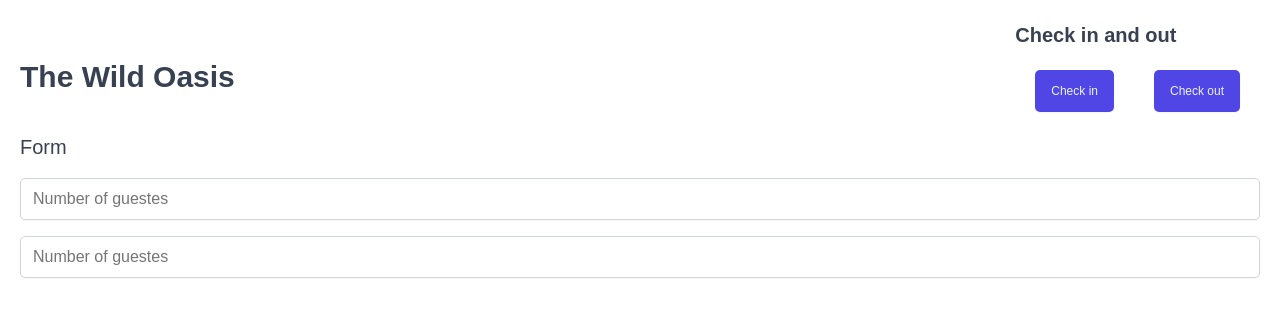
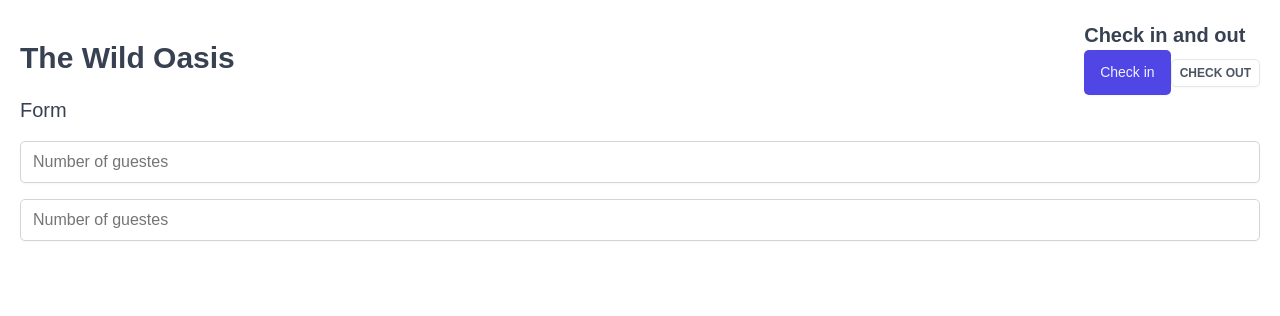
Before and after one commit to Ahmedx44/the-wild-oasis, a React app: page /dashboard in a window 1280 px wide. Shown: the top 316 px of the page. Built offline with nearby package versions, Linux system fonts and the light colour scheme; the HTML template or start-up script is replaced by a standard one.

Commit message:
installed React-Router-Dom@

```diff
--- a/package.json
+++ b/package.json
@@ -12,6 +12,7 @@
   "dependencies": {
     "react": "^18.2.0",
     "react-dom": "^18.2.0",
+    "react-router-dom": "^6.18.0",
     "styled-components": "^6.1.0"
   },
   "devDependencies": {
--- a/src/App.jsx
+++ b/src/App.jsx
@@ -17,12 +17,20 @@ function App() {
           <Heading as="h1">The Wild Oasis</Heading>
           <div>
             <Heading as="h2">Check in and out</Heading>
-            <Button onClick={() => alert("")}>Check in</Button>
-            <Button onClick={() => alert("")}>Check out</Button>
+            <Button varitaion="primary" size="medium" onClick={() => alert("")}>
+              Check in
+            </Button>
+            <Button
+              varitaion="secondary"
+              size="small"
+              onClick={() => alert("")}
+            >
+              Check out
+            </Button>
           </div>
         </Row>
 
-        <Row type="vertical">
+        <Row>
           <Heading as="h3">Form</Heading>
           <Input type="number" placeholder="Number of guestes" />
           <Input type="number" placeholder="Number of guestes" />
--- a/src/ui/Button.jsx
+++ b/src/ui/Button.jsx
@@ -48,20 +48,15 @@ const variations = {
   `,
 };
 const Button = styled.button`
-  font-size: 1.2rem;
-  padding: 1.2rem 1.6rem;
-  font-weight: 500;
   border: none;
   border-radius: var(--border-radius-sm);
-  background-color: var(--color-brand-600);
-  color: var(--color-brand-50);
   box-shadow: var(--shadow-sm);
 
-  cursor: pointer;
-  margin: 2rem;
-  &:hover {
-    background-color: var(--color-brand-900);
-  }
+  ${(props) => sizes[props.size]}
+  ${(props) => variations[props.varitaion]}
 `;
-
+Button.defaultProps = {
+  variations: "primary",
+  size: "medium",
+};
 export default Button;
--- a/src/ui/Row.jsx
+++ b/src/ui/Row.jsx
@@ -15,5 +15,8 @@ const Row = styled.div`
       gap: 1.6rem;
     `}
 `;
+Row.defaultProps = {
+  type: "vertical",
+};
 
 export default Row;
```
Also changed, not shown: 1 other file (tests, documents, lock files or other folders).
